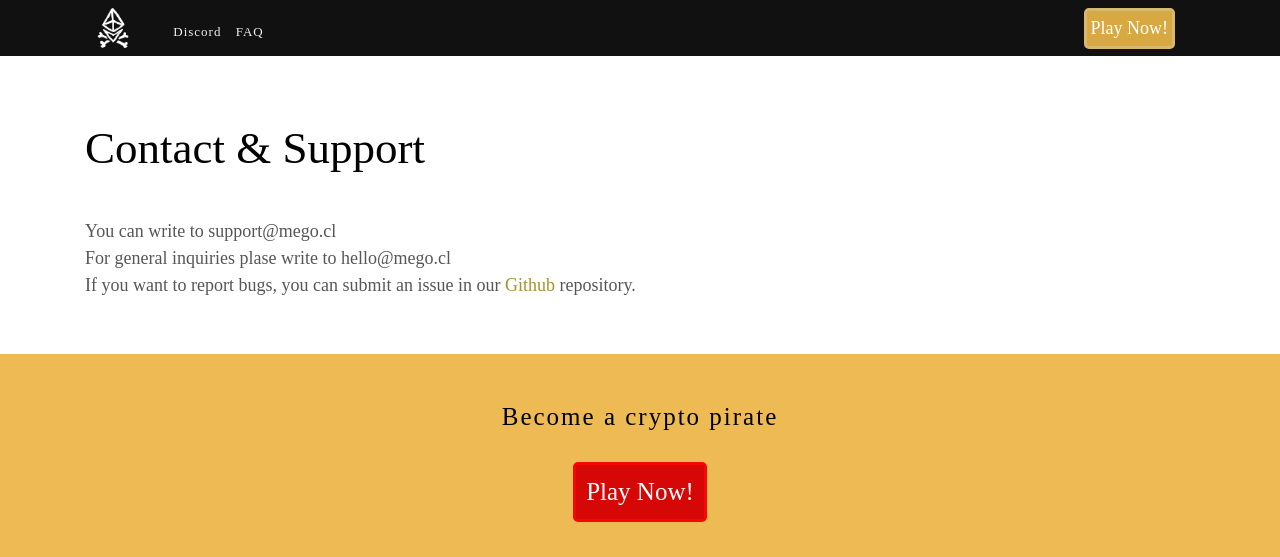
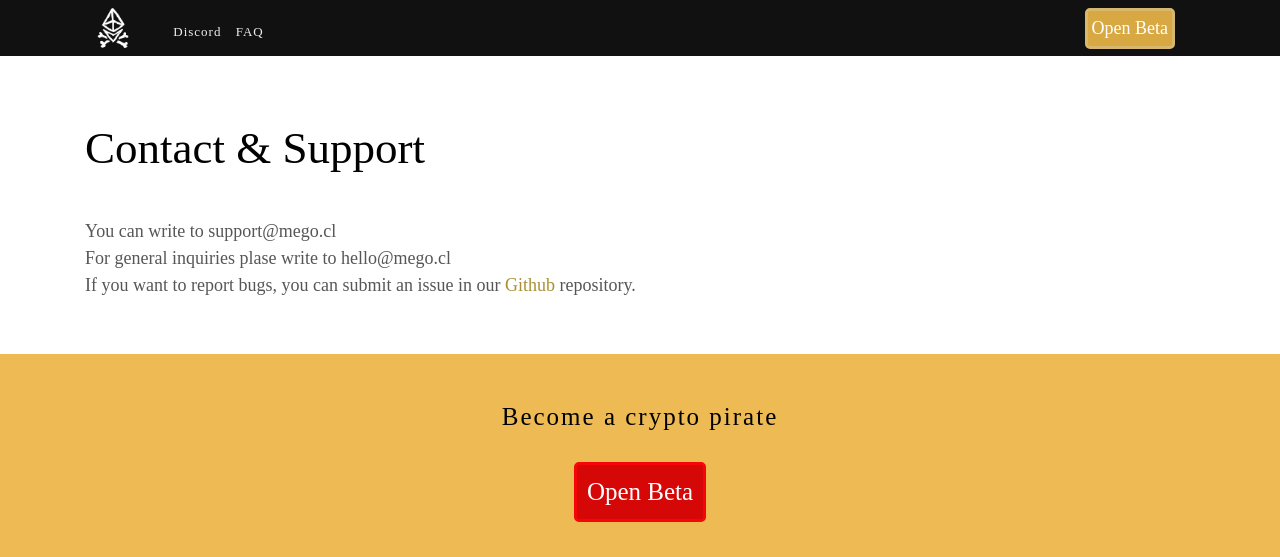
Before and after one commit to megoforce/darkwinds, a Jekyll site: the page built from contact.md, in a window 1280 px wide, cut to the strip 0-557 px from the top of the page. Built offline with Jekyll 4.4.1, drawn with Linux system fonts in a browser that asks for light colours; some web fonts are replaced; comment, search, counter and statistics services are not loaded.

Commit message:
button call to action

```diff
--- a/_includes/become.html
+++ b/_includes/become.html
@@ -3,7 +3,7 @@
             <div class="row">
                 <div class="col-md-12">
                     <h2>Become a crypto pirate</h2>
-                    <button class="button-primary-web" id="playnowbutton" onClick="javascript:playNow()">Play Now!</button>
+                    <button class="button-primary-web" id="playnowbutton" onClick="javascript:playNow()">Open Beta</button>
                 </div>
             </div>
         </div>
--- a/_includes/header.html
+++ b/_includes/header.html
@@ -10,7 +10,7 @@
                 </ul>
           </div>
           <div class="col" id="header-play-now">
-             <button class="button-primary-web-header" onClick="javascript:playNow()">Play Now!</button>
+             <button class="button-primary-web-header" onClick="javascript:playNow()">Open Beta</button>
           </div>
       </div>
   </div>
--- a/_layouts/default.html
+++ b/_layouts/default.html
@@ -75,7 +75,7 @@
                 </div>
                 <div class="col-md-6">
                     <h3>Darkwinds is a multiplayer trading card game with Ethereum cryptocollectibles.</h3>
-                    <button class="button-primary-web" id="playnowbutton" onClick="javascript:playNow()">Play Now!</button>
+                    <button class="button-primary-web" id="playnowbutton" onClick="javascript:playNow()">Open Beta</button>
                 </div>
 
                 <div class="col-md-3">
```
